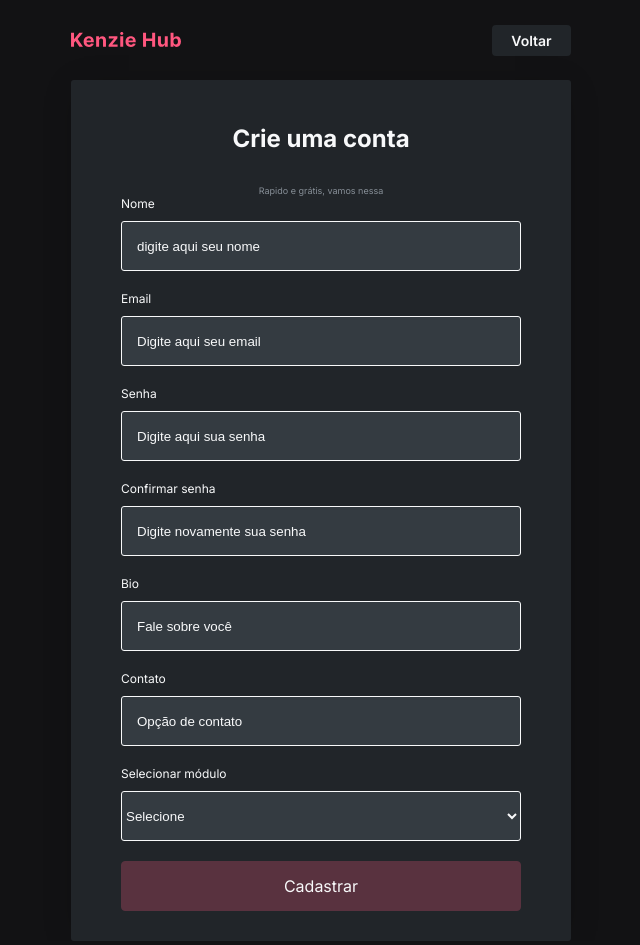
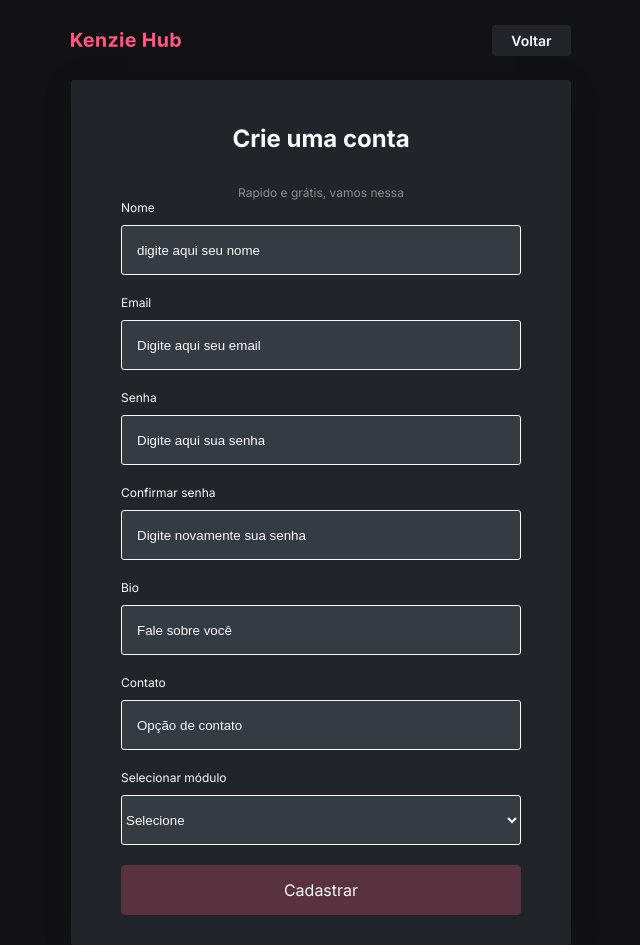
Before and after one commit to LuisFernandoFull/react-typescript, a React (Create React App) app in the folder kenzie-hub/: page /register in a window 1280 px wide. Shown: the whole page, without its empty margins (319-959 px from the left). Built offline with nearby package versions, Linux system fonts and the light colour scheme.

Commit message:
fix register page style

```diff
--- a/kenzie-hub/src/pages/RegisterPage/index.jsx
+++ b/kenzie-hub/src/pages/RegisterPage/index.jsx
@@ -49,7 +49,7 @@
             <StyledTitleOne fontSize={24} color={`${"var(--grey-0)"}`}>
               Crie uma conta
             </StyledTitleOne>
-            <StyledHeadline fontSize={9} color={`${"var(--grey-1)"}`}>
+            <StyledHeadline fontSize={12} color={`${"var(--grey-1)"}`}>
               Rapido e grátis, vamos nessa
             </StyledHeadline>
           </div>
@@ -62,7 +62,9 @@
               placeholder="digite aqui seu nome"
               {...register("name")}
             />
-            <StyledNagetive fontSize={9}>{errors.name?.message}</StyledNagetive>
+            <StyledNagetive fontSize={12}>
+              {errors.name?.message}
+            </StyledNagetive>
 
             <Label htmlFor="email">Email</Label>
             <StyledInput
@@ -71,7 +73,7 @@
               placeholder="Digite aqui seu email"
               {...register("email")}
             />
-            <StyledNagetive fontSize={9}>
+            <StyledNagetive fontSize={12}>
               {errors.email?.message}
             </StyledNagetive>
 
@@ -82,7 +84,7 @@
               placeholder="Digite aqui sua senha"
               {...register("password")}
             />
-            <StyledNagetive fontSize={9}>
+            <StyledNagetive fontSize={12}>
               {errors.password?.message}
             </StyledNagetive>
 
@@ -93,7 +95,7 @@
               placeholder="Digite novamente sua senha"
               {...register("confirmpassword")}
             />
-            <StyledNagetive fontSize={9}>
+            <StyledNagetive fontSize={12}>
               {errors.confirmpassword?.message}
             </StyledNagetive>
 
@@ -104,7 +106,7 @@
               placeholder="Fale sobre você"
               {...register("bio")}
             />
-            <StyledNagetive fontSize={9}>{errors.bio?.message}</StyledNagetive>
+            <StyledNagetive fontSize={12}>{errors.bio?.message}</StyledNagetive>
 
             <Label htmlFor="contact">Contato</Label>
             <StyledInput
@@ -113,7 +115,7 @@
               placeholder="Opção de contato"
               {...register("contact")}
             />
-            <StyledNagetive fontSize={9}>
+            <StyledNagetive fontSize={12}>
               {errors.contact?.message}
             </StyledNagetive>
 
@@ -133,7 +135,7 @@
                 Quarto Módulo
               </option>
             </StyledSelect>
-            <StyledHeadline fontSize={9}>
+            <StyledHeadline fontSize={12}>
               {errors.course_module?.message}
             </StyledHeadline>
 
--- a/kenzie-hub/src/pages/RegisterPage/style.js
+++ b/kenzie-hub/src/pages/RegisterPage/style.js
@@ -18,9 +18,8 @@
   align-items: center;
 
   width: 80%;
-  height: 900px;
-
-  background: #212529;
+  height: 935px;
+  background-color: var(--grey-3);
   box-shadow: 0px 3px 32px -8px rgb(0 0 0 / 25%);
   border-radius: 3px;
   max-width: 500px;
```
